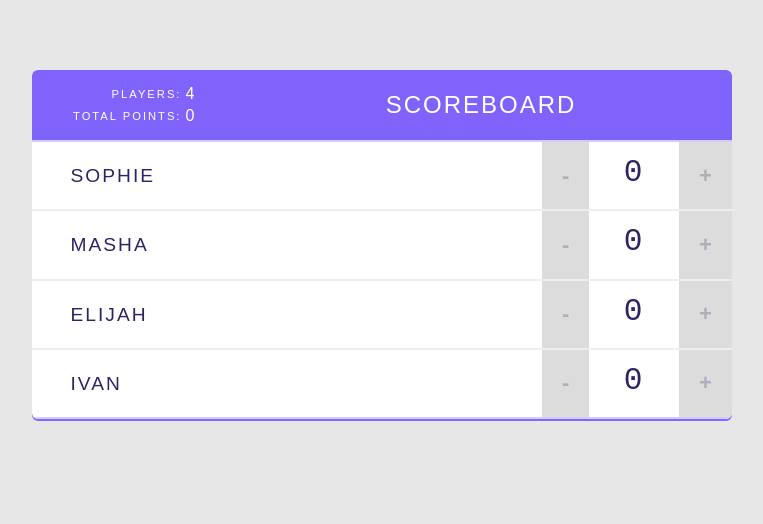
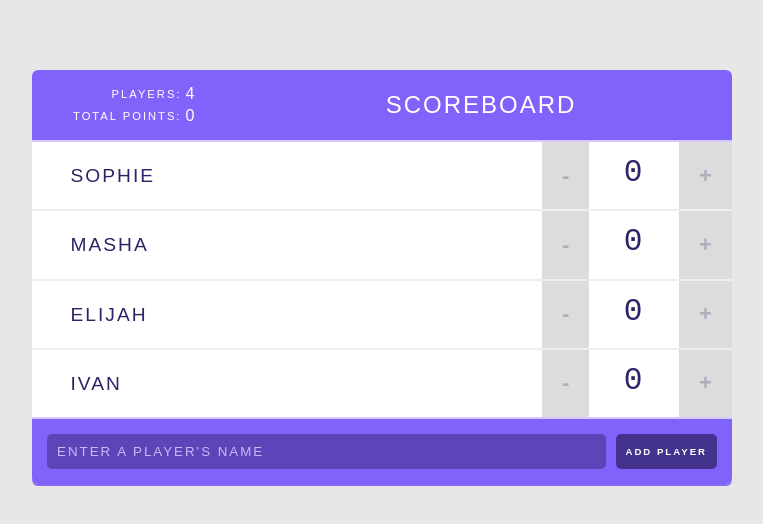
Before and after one commit to mashablair/react-scoreboard-advanced, a React (Create React App) app: page / in a window 1280 px wide. Shown: the top 524 px of the page, without its empty margins (258-1021 px from the left). Built offline with nearby package versions, Linux system fonts and the light colour scheme.

Commit message:
Add AddPlayer functionality and component.

```diff
--- /dev/null
+++ b/src/components/AddPlayerForm.js
@@ -0,0 +1,39 @@
+import React, {Component} from 'react';
+
+class AddPlayerForm extends Component {
+
+  state = {
+    value: ''
+  };
+
+  handleValueChange = (e) => {
+    this.setState({ value: e.target.value });
+  }
+
+  handleSubmit = (e) => {
+    e.preventDefault();
+    this.props.addPlayer(this.state.value);
+    this.setState({value: ''});
+  }
+
+  render() {
+    console.log(this.state.value);
+    return (
+      <form onSubmit={this.handleSubmit}>
+        <input
+          type="text"
+          value={this.state.value}
+          onChange={this.handleValueChange}
+          placeholder="Enter a player's name"
+        />
+
+        <input
+          type="submit"
+          value="Add Player"
+        />
+      </form>
+    );
+  }
+}
+
+export default AddPlayerForm;
--- a/src/components/App.js
+++ b/src/components/App.js
@@ -1,6 +1,7 @@
 import React, {Component} from 'react';
 import Header from './Header';
 import Player from './Player';
+import AddPlayerForm from './AddPlayerForm';
 
 class App extends Component {
   state = {
@@ -28,13 +29,30 @@
     ]
   };
 
+  prevPlayerId = 4;
+
   handleScoreChange = (index, delta) => {
     this.setState( prevState => {
       return {
         score: prevState.players[index].score += delta
       }
     });
-    console.log(index, delta);
+  }
+
+  handleAddPlayer = (name) => {
+    console.log(...this.state.players);
+    this.setState( prevState => {
+      return {
+        players: [
+          ...prevState.players,
+          {
+            name: name,
+            score: 0,
+            id: this.prevPlayerId += 1
+          }
+        ]
+      };
+    });
   }
 
   handleRemovePlayer = (id) => {
@@ -65,6 +83,8 @@
             removePlayer={this.handleRemovePlayer}
           />
         )}
+
+        <AddPlayerForm addPlayer={this.handleAddPlayer}/>
       </div>
     );
   }
```
